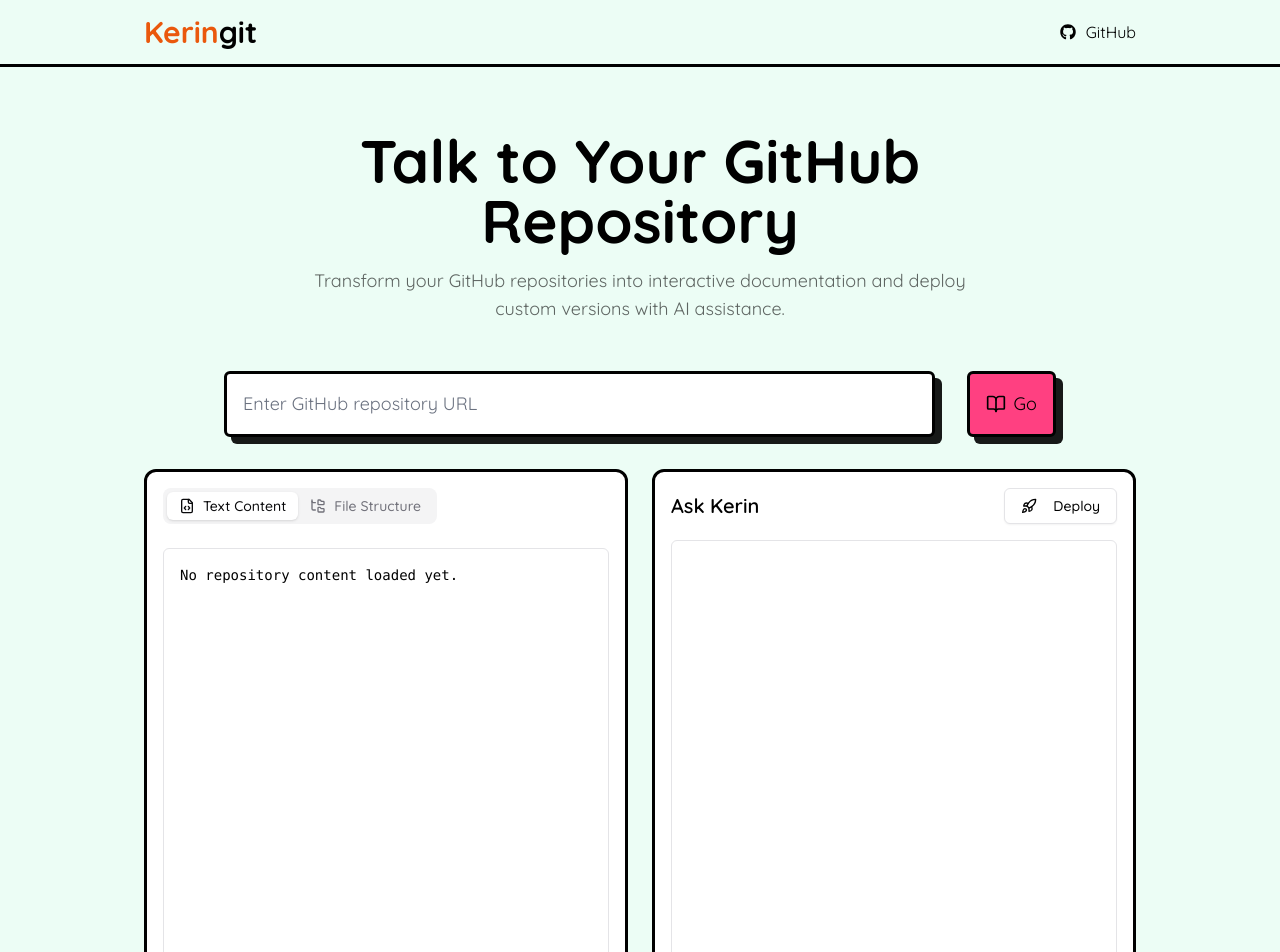
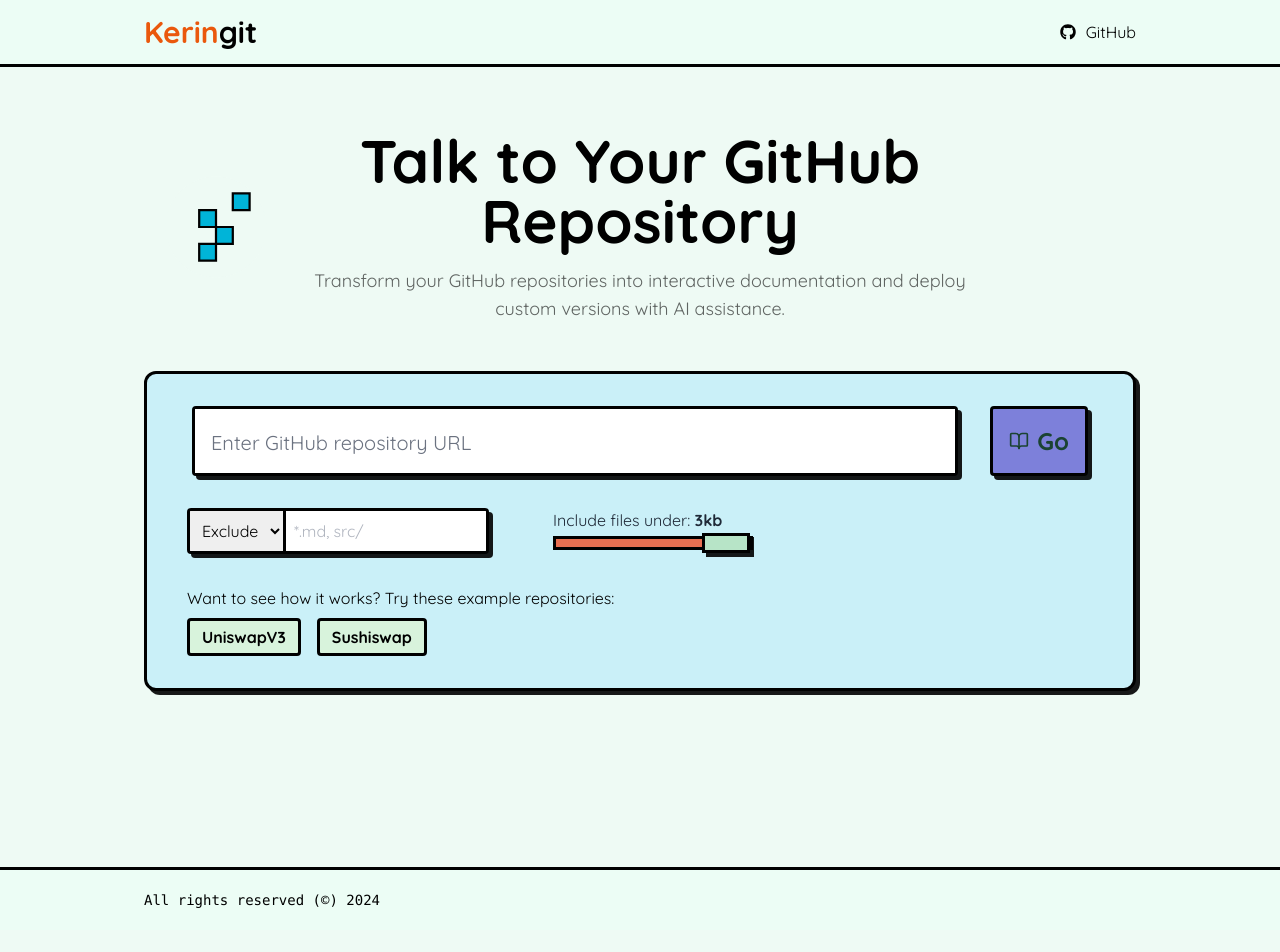
Before and after one commit to chatxbt/keringit, a Next.js app: page / in a window 1280 px wide. Shown: the top 952 px of the page. After the commit the page ends 930 px from the top, so only its background shows below. Built offline with nearby package versions, Linux system fonts and the light colour scheme.

Commit message:
ui update

```diff
--- a/app/globals.css
+++ b/app/globals.css
@@ -67,6 +67,6 @@ body {
     @apply border-border;
   }
   body {
-    @apply bg-emerald-50 text-black;
+    @apply bg-[#eefaf4] text-black;
   }
 }
--- a/components/landing-page/index.tsx
+++ b/components/landing-page/index.tsx
@@ -2,19 +2,20 @@
 
 import { useState } from "react";
 import { motion } from "framer-motion";
-import { FileCode, FolderTree, Send, Rocket, BookOpen } from "lucide-react";
+import { BookOpen } from "lucide-react";
+// import { FileCode, FolderTree, Send, Rocket, BookOpen } from "lucide-react";
 
-import { Button } from "@/components/ui/button";
-import { Input } from "@/components/ui/input";
-import { ScrollArea } from "@/components/ui/scroll-area";
-import { Tabs, TabsContent, TabsList, TabsTrigger } from "@/components/ui/tabs";
+// import { Button } from "@/components/ui/button";
+// import { Input } from "@/components/ui/input";
+// import { ScrollArea } from "@/components/ui/scroll-area";
+// import { Tabs, TabsContent, TabsList, TabsTrigger } from "@/components/ui/tabs";
 
 export function LandingPage() {
   const [repoUrl, setRepoUrl] = useState("");
-  const [messages, setMessages] = useState<
-    { role: "user" | "assistant"; content: string }[]
-  >([]);
-  const [inputMessage, setInputMessage] = useState("");
+  // const [messages, setMessages] = useState<
+  //   { role: "user" | "assistant"; content: string }[]
+  // >([]);
+  // const [inputMessage, setInputMessage] = useState("");
 
   const handleSubmit = (e: React.FormEvent) => {
     e.preventDefault();
@@ -22,20 +23,34 @@ export function LandingPage() {
     console.log("Submitted repo:", repoUrl);
   };
 
-  const handleChat = (e: React.FormEvent) => {
-    e.preventDefault();
-    if (!inputMessage.trim()) return;
+  // const handleChat = (e: React.FormEvent) => {
+  //   e.preventDefault();
+  //   if (!inputMessage.trim()) return;
 
-    setMessages([...messages, { role: "user", content: inputMessage }]);
-    setInputMessage("");
-    // Add AI response logic here
-  };
+  //   setMessages([...messages, { role: "user", content: inputMessage }]);
+  //   setInputMessage("");
+  //   // Add AI response logic here
+  // };
 
   return (
     <div className="min-h-screen">
       <div className="max-w-5xl mx-auto px-4 py-16">
         {/* Hero Section */}
-        <div className="text-center mb-12">
+        <div className="text-center mb-12 relative">
+          <svg
+            viewBox="0 0 100 100"
+            fill="none"
+            xmlns="http://www.w3.org/2000/svg"
+            className="h-auto w-20 sm:w-24 md:w-28 flex-shrink-0 md:relative sm:absolute lg:absolute left-0 lg:-translate-x-full lg:ml-32 md:translate-x-10 sm:-translate-y-16 md:-translate-y-0 -translate-x-2 lg:translate-y-10"
+          >
+            <circle cx="50" cy="50" r="45" fill="#eefaf4" />
+            <path
+              d="M35 35 L50 35 L50 50 L35 50 Z M50 50 L65 50 L65 65 L50 65 Z M35 65 L50 65 L50 80 L35 80 Z M65 20 L80 20 L80 35 L65 35 Z"
+              fill="#00B4D8"
+              stroke="black"
+              stroke-width="2"
+            />
+          </svg>
           <h1 className="text-4xl xs:text-5xl md:text-6xl font-extrabold text-center mb-4">
             Talk to Your GitHub
             <br />
@@ -47,111 +62,82 @@ export function LandingPage() {
           </p>
         </div>
 
-        <form
-          onSubmit={handleSubmit}
-          className="flex gap-8 md:px-8 mb-8 items-center justify-center sm:max-w-4xl mx-auto"
-        >
-          <div className="flex-1 border-[3px] bg-white border-black items-center rounded-md shadow-theme">
+        <div className="py-8 px-10 shadow-theme mb-8 rounded-xl border-[3px] bg-[#CAF0F8] border-black">
+          <form onSubmit={handleSubmit} className="space-y-8">
+            {/* Url Input */}
+            <div className="flex w-full flex-col sm:flex-row gap-8 items-center justify-center sm:max-w-4xl mx-auto">
+              <div className="flex-1 w-full border-[3px] bg-white flex items-center justify-start border-black rounded-sm shadow-theme">
                 <input
                   placeholder="Enter GitHub repository URL"
                   value={repoUrl}
                   onChange={(e) => setRepoUrl(e.target.value)}
-              className="w-full shadow-none border-none bg-transparent outline-none p-4 text-lg placeholder:text-gray-500"
+                  className="w-full shadow-none bg-white border-none bg-transparent outline-none p-4 text-2xl font-semibold placeholder:text-gray-500 placeholder:text-xl placeholder:font-normal"
                 />
               </div>
               <motion.button
                 whileHover={{ scale: 1.05 }}
                 whileTap={{ scale: 0.95 }}
                 type="submit"
-            className="border-[3px] bg-[#FF4081] p-4 text-lg rounded-md shadow-theme items-center justify-center flex h-full border-black gap-2"
+                className="border-[3px] bg-[#7D80DA] p-4 text-2xl rounded-sm shadow-theme items-center justify-center flex h-full border-black text-[#1B4332] gap-2 font-bold w-full sm:w-fit"
               >
                 <BookOpen className="h-5 w-5" />
                 Go
               </motion.button>
+            </div>
+
+            {/* Options input */}
+            <div className="flex flex-col sm:flex-row gap-x-16 gap-y-4">
+              <div className="flex shadow-theme bg-white rounded overflow-hidden border-[3px] border-black">
+                <select
+                  name="options"
+                  id="options"
+                  defaultValue="exclude"
+                  className="p-2 border-r-[3px] border-black outline-none"
+                >
+                  <option value="exclude">Exclude</option>
+                  <option value="include">Include</option>
+                </select>
+                <input
+                  type="text"
+                  name="file_type"
+                  id="file_type"
+                  placeholder="*.md, src/"
+                  className="outline-none p-2 min-w-[200px] placeholder:text-gray-400/80"
+                />
+              </div>
+              {/* Range selector */}
+              <div className="w-[200px] sm:w-[200px]">
+                <label htmlFor="file_size" className="block text-gray-800 mb-1">
+                  Include files under:{" "}
+                  <span id="size_value" className="font-bold">
+                    3kb
+                  </span>
+                </label>
+                <div className="h-3.5 border-[3px] border-black relative bg-[#E76F51]">
+                  <div className="w-12 bg-[#B7E4C7] cursor-pointer absolute top-1/2 -translate-y-1/2 right-0 h-5 shadow-theme border-[3px] border-black" />
+                </div>
+              </div>
+            </div>
+
+            {/* hotkeys */}
+            <div className="space-y-2">
+              <p>Want to see how it works? Try these example repositories:</p>
+
+              <div className="flex w-full flex-wrap gap-4">
+                {["UniswapV3", "Sushiswap"].map((select, i) => (
+                  <button
+                    key={i}
+                    className="px-3 py-1 font-bold bg-[#D8F3DC] hover:bg-[#95B8A1] border-[3px] border-black rounded-sm"
+                  >
+                    {select}
+                  </button>
+                ))}
+              </div>
+            </div>
           </form>
+        </div>
 
         {/* Main Content Area */}
-        <div className="grid grid-cols-1 lg:grid-cols-2 gap-6">
-          {/* Left Panel - Repository Content */}
-          <div className="p-4 rounded-xl border-[3px] bg-white border-black">
-            <Tabs defaultValue="files">
-              <TabsList className="mb-4">
-                <TabsTrigger value="files">
-                  <FileCode className="mr-2 h-4 w-4" />
-                  Text Content
-                </TabsTrigger>
-                <TabsTrigger value="structure">
-                  <FolderTree className="mr-2 h-4 w-4" />
-                  File Structure
-                </TabsTrigger>
-              </TabsList>
-
-              <TabsContent value="files">
-                <ScrollArea className="h-[600px] overflow-y-auto w-full rounded-md border p-4">
-                  <pre className="text-sm">
-                    {/* Repository content will go here */}
-                    No repository content loaded yet.
-                  </pre>
-                </ScrollArea>
-              </TabsContent>
-
-              <TabsContent value="structure">
-                <ScrollArea className="h-[600px] w-full rounded-md border p-4">
-                  <div className="text-sm">
-                    {/* File structure will go here */}
-                    No file structure loaded yet.
-                  </div>
-                </ScrollArea>
-              </TabsContent>
-            </Tabs>
-          </div>
-
-          {/* Right Panel - Chat Interface */}
-          <div className="p-4 rounded-xl border-[3px] bg-white border-black">
-            <div className="flex justify-between items-center mb-4">
-              <h2 className="text-xl font-semibold">Ask Kerin</h2>
-              <Button variant="outline">
-                <Rocket className="mr-2 h-4 w-4" />
-                Deploy
-              </Button>
-            </div>
-
-            <ScrollArea className="flex-1 h-[500px] overflow-y-auto mb-4 p-4 rounded-md border">
-              <div className="space-y-4">
-                {messages.map((msg, i) => (
-                  <div
-                    key={i}
-                    className={`flex ${
-                      msg.role === "user" ? "justify-end" : "justify-start"
-                    }`}
-                  >
-                    <div
-                      className={`max-w-[80%] rounded-lg p-3 ${
-                        msg.role === "user"
-                          ? "bg-primary text-primary-foreground"
-                          : "bg-muted"
-                      }`}
-                    >
-                      {msg.content}
-                    </div>
-                  </div>
-                ))}
-              </div>
-            </ScrollArea>
-
-            <form onSubmit={handleChat} className="flex gap-2">
-              <Input
-                placeholder="Ask about the repository or request changes..."
-                value={inputMessage}
-                onChange={(e) => setInputMessage(e.target.value)}
-                className="flex-1 shadow-none"
-              />
-              <Button type="submit">
-                <Send className="h-4 w-4" />
-              </Button>
-            </form>
-          </div>
-        </div>
       </div>
     </div>
   );
--- a/components/layout/navbar.tsx
+++ b/components/layout/navbar.tsx
@@ -8,7 +8,7 @@ export const NavBar = () => {
     <nav className="border-b-[3px] border-black bg-emerald-50 sticky w-full top-0 z-50">
       <div className="max-w-5xl mx-auto px-4">
         <div className="flex items-center justify-between h-16">
-          <span className="text-2xl md:text-3xl font-bold text-orange-600">
+          <span className="text-2xl md:text-3xl font-extrabold text-orange-600">
             Kerin<span className="text-black">git</span>
           </span>
 
--- a/tailwind.config.ts
+++ b/tailwind.config.ts
@@ -58,7 +58,7 @@ export default {
         sm: "calc(var(--radius) - 4px)",
       },
       boxShadow: {
-        theme: "7px 7px 0px 0px rgba(0,0,0,0.90)",
+        theme: "4px 4px 0px 0px rgba(0,0,0,0.90)",
       },
 
       // custom media query
```
Lines whose indentation alone changed are shown as unchanged.
